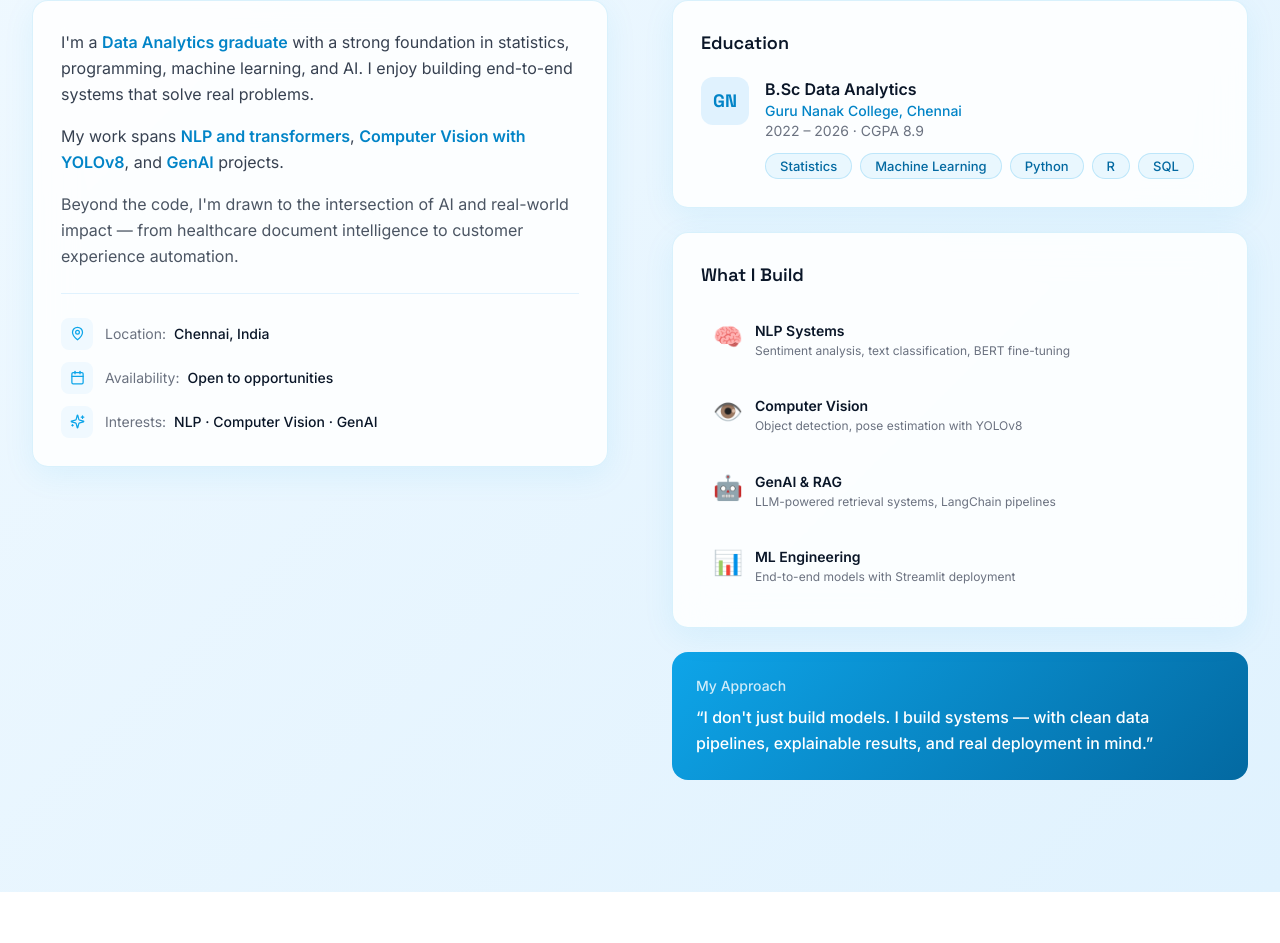
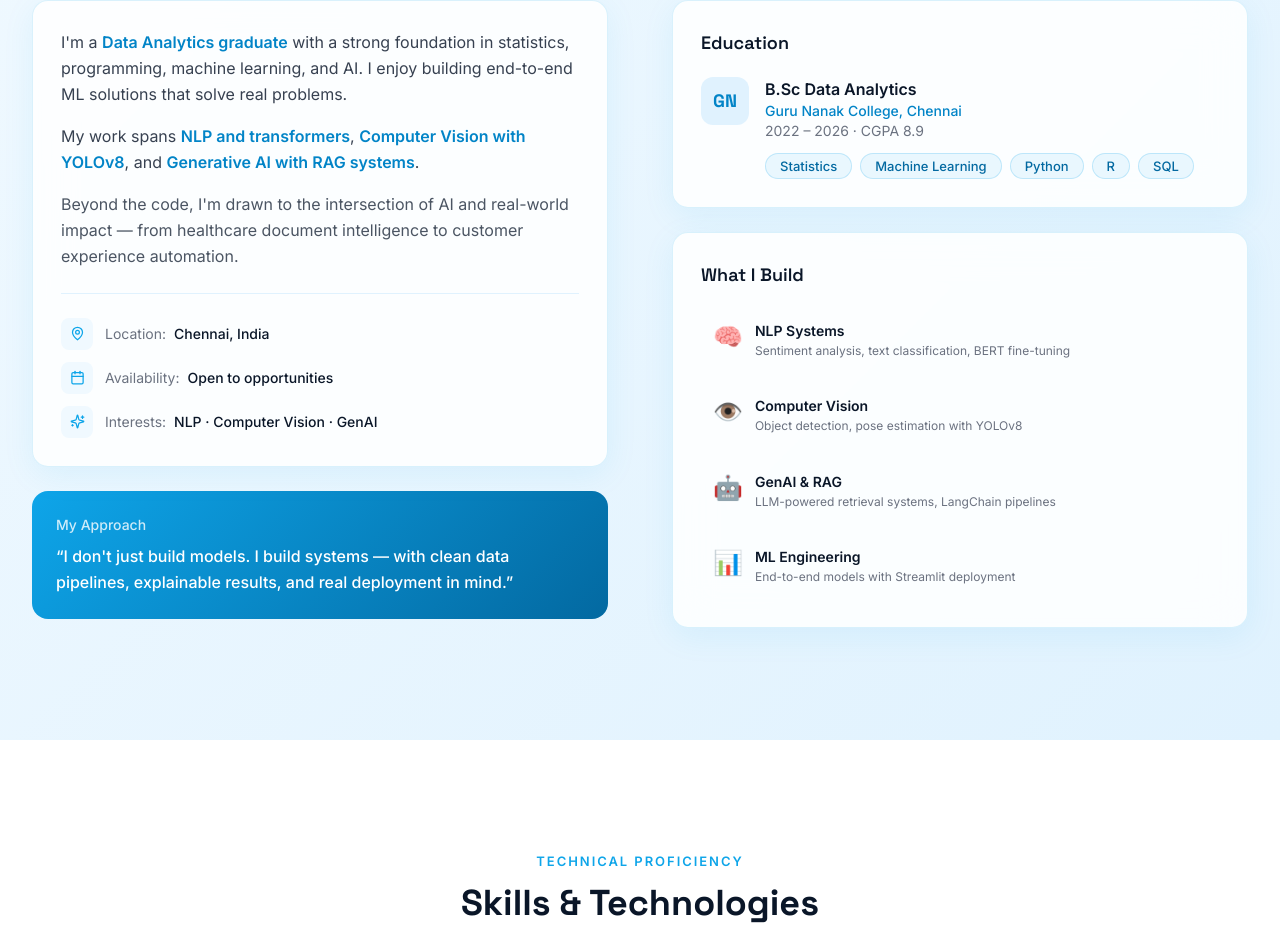
Before and after one commit to edaUsha/portfolio, a Next.js app: page / in a window 1280 px wide. Shown: the part 1350-2293 px from the top of the page. Built offline with nearby package versions, Linux system fonts and the light colour scheme.

Commit message:
Move "My Approach" card to left column below interests

```diff
--- a/components/About.tsx
+++ b/components/About.tsx
@@ -36,15 +36,15 @@ export default function About() {
             initial={{ opacity: 0, x: -30 }}
             animate={inView ? { opacity: 1, x: 0 } : {}}
             transition={{ duration: 0.6, delay: 0.1 }}
-            className="flex flex-col gap-8"
+            className="flex flex-col gap-6"
           >
             {/* Bio */}
             <div className="glass-card p-7">
               <p className="text-gray-700 leading-relaxed text-base mb-4">
-                I&apos;m a <span className="text-sky-600 font-semibold">Data Analytics graduate</span> with a strong foundation in statistics, programming, machine learning, and AI. I enjoy building end-to-end systems that solve real problems.
+                I&apos;m a <span className="text-sky-600 font-semibold">Data Analytics graduate</span> with a strong foundation in statistics, programming, machine learning, and AI. I enjoy building end-to-end ML solutions that solve real problems.
               </p>
               <p className="text-gray-700 leading-relaxed text-base mb-4">
-                My work spans <span className="text-sky-600 font-semibold">NLP and transformers</span>, <span className="text-sky-600 font-semibold">Computer Vision with YOLOv8</span>, and <span className="text-sky-600 font-semibold">GenAI</span> projects.
+                My work spans <span className="text-sky-600 font-semibold">NLP and transformers</span>, <span className="text-sky-600 font-semibold">Computer Vision with YOLOv8</span>, and <span className="text-sky-600 font-semibold">Generative AI with RAG systems</span>.
               </p>
               <p className="text-gray-600 leading-relaxed text-base">
                 Beyond the code, I&apos;m drawn to the intersection of AI and real-world impact — from healthcare document intelligence to customer experience automation.
@@ -64,6 +64,17 @@ export default function About() {
                   </div>
                 ))}
               </div>
+            </div>
+
+            {/* Values / personality */}
+            <div
+              className="rounded-2xl p-6"
+              style={{ background: "linear-gradient(135deg, #0ea5e9 0%, #0369a1 100%)" }}
+            >
+              <p className="text-white/80 text-sm mb-2 font-medium">My Approach</p>
+              <p className="text-white text-base leading-relaxed font-medium">
+                &ldquo;I don&apos;t just build models. I build systems — with clean data pipelines, explainable results, and real deployment in mind.&rdquo;
+              </p>
             </div>
           </motion.div>
 
@@ -117,17 +128,6 @@ export default function About() {
                 ))}
               </div>
             </div>
-
-            {/* Values / personality */}
-            <div
-              className="rounded-2xl p-6"
-              style={{ background: "linear-gradient(135deg, #0ea5e9 0%, #0369a1 100%)" }}
-            >
-              <p className="text-white/80 text-sm mb-2 font-medium">My Approach</p>
-              <p className="text-white text-base leading-relaxed font-medium">
-                &ldquo;I don&apos;t just build models. I build systems — with clean data pipelines, explainable results, and real deployment in mind.&rdquo;
-              </p>
-            </div>
           </motion.div>
         </div>
       </div>
```
